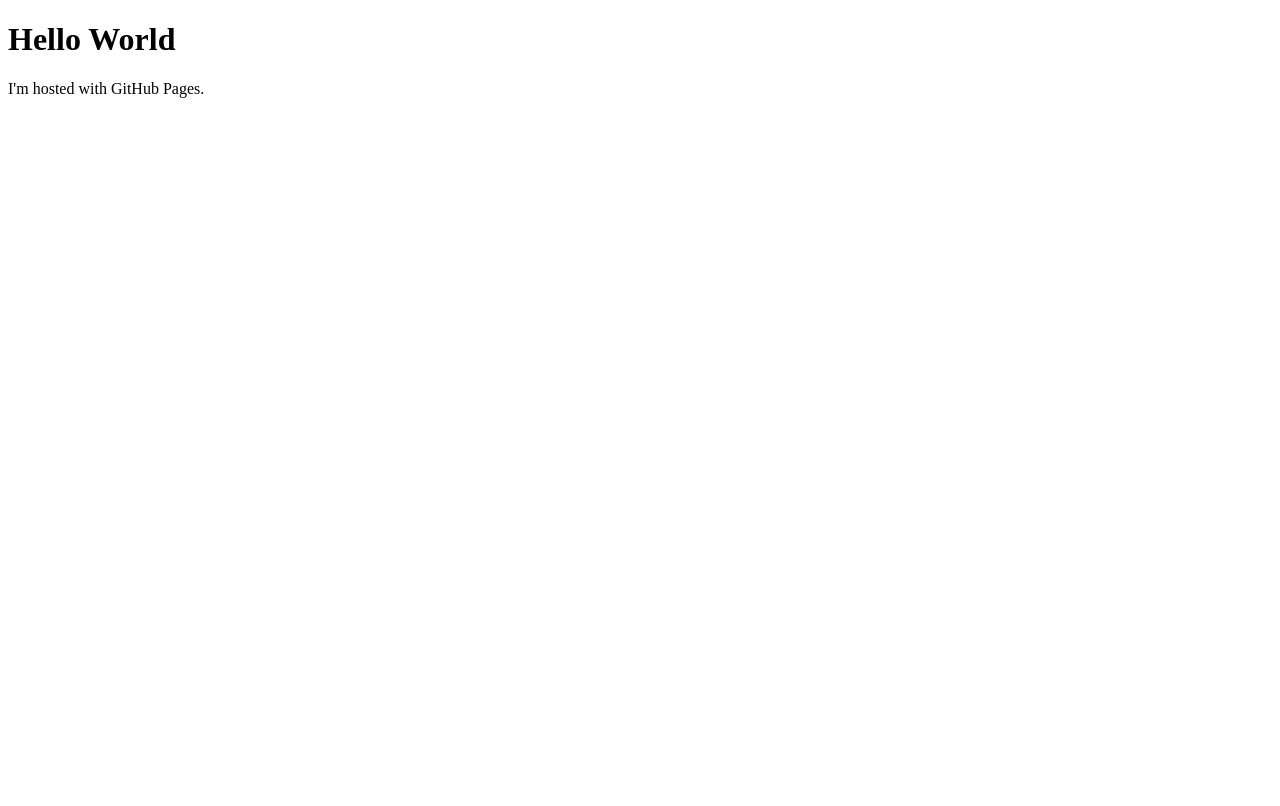
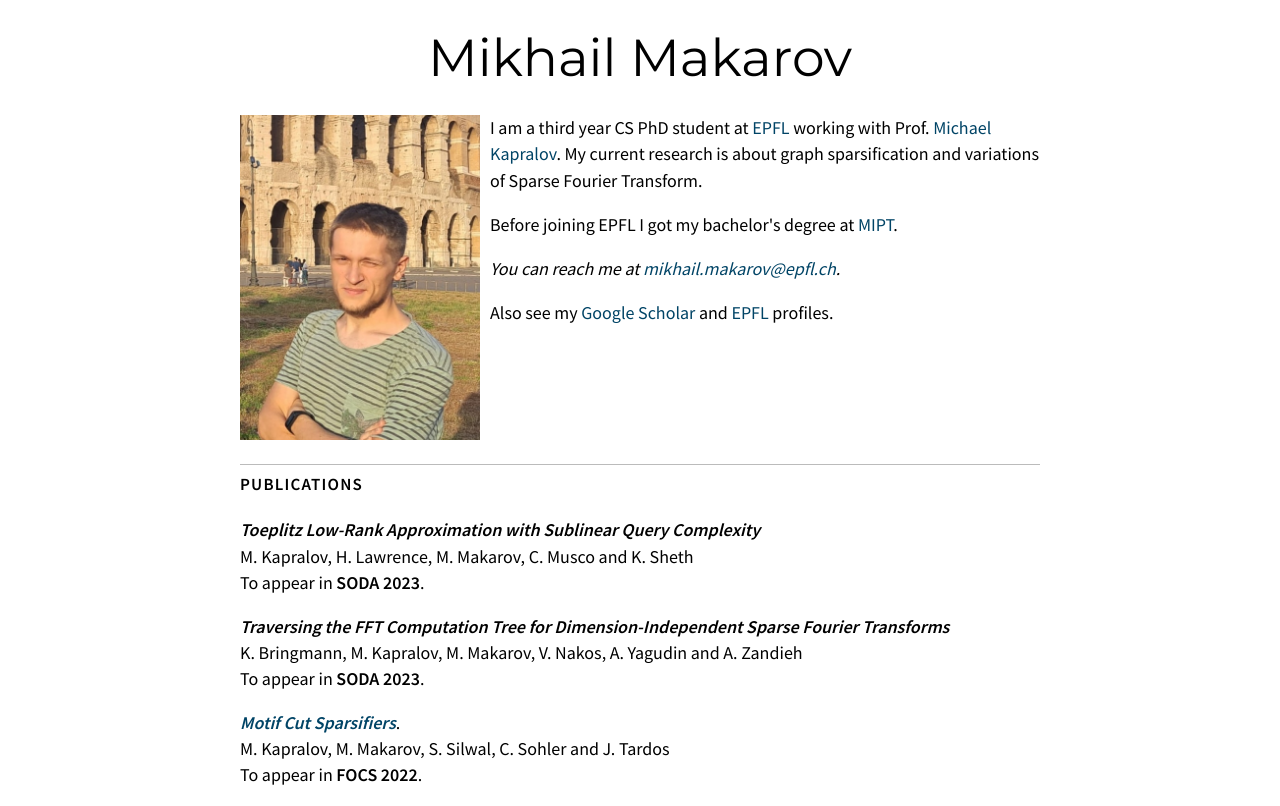
Before and after one commit to makarov-mv/makarov-mv.github.io, a plain HTML site: page index.html in a window 1280 px wide. Drawn offline with Linux system fonts and the light colour scheme.

Commit message:
state pre FOCS 2022

```diff
--- a/index.html
+++ b/index.html
@@ -1,7 +1,51 @@
 <!DOCTYPE html>
 <html>
+<head>
+  <meta charset='UTF-8'>
+  <meta name='viewport' content='width=device-width, initial-scale=1.0'>
+  <link rel='stylesheet' href='https://fonts.googleapis.com/css?family=Montserrat&display=swap'>
+  <link rel='stylesheet' href='main.css'>
+  <title>Mikhail Makarov</title>
+</head>
 <body>
-<h1>Hello World</h1>
-<p>I'm hosted with GitHub Pages.</p>
+<div class='wrapper'>
+
+  <div class='title'>Mikhail Makarov</div>
+
+  <div class='photo'><img src='personal_picture.jpg'></div>
+<p>
+I am a third year CS PhD student at <a href="http://epfl.ch/">EPFL</a> working with Prof. <a href="https://theory.epfl.ch/kapralov/">Michael Kapralov</a>. My current research is about graph sparsification and variations of Sparse Fourier Transform.
+	</p>
+	<p>
+Before joining EPFL I got my bachelor's degree at <a href="https://mipt.ru/english/">MIPT</a>.
+</p>
+ <address>
+You can reach me at <a href="mailto:mikhail.makarov@epfl.ch">mikhail.makarov@epfl.ch</a>.
+ </address>
+ <p>
+ Also see my <a href="https://scholar.google.com/citations?user=ZDJ4JiAAAAAJ">Google Scholar</a> and <a href="https://people.epfl.ch/mikhail.makarov/?lang=en">EPFL</a> profiles.
+ </p>
+  <div class='clear'></div>
+
+  <h1 class='publicons'>Publications
+
+  </h1>
+  <p>
+    <i><b>Toeplitz Low-Rank Approximation with Sublinear Query Complexity</b></i><br>
+M. Kapralov, H. Lawrence, M. Makarov, C. Musco and K. Sheth<br>
+    To appear in <b>SODA 2023</b>.
+  </p>
+  <p>
+  <i><b>Traversing the FFT Computation Tree for Dimension-Independent Sparse Fourier Transforms</b></i><br>
+ K. Bringmann, M. Kapralov, M. Makarov, V. Nakos, A. Yagudin and A. Zandieh <br>
+    To appear in <b>SODA 2023</b>.
+  </p>
+  <p>
+    <i><b><a href="https://arxiv.org/abs/2204.09951">Motif Cut Sparsifiers</a></b></i>.<br>
+    M. Kapralov, M. Makarov, S. Silwal, C. Sohler and J. Tardos<br>
+    To appear in <b>FOCS 2022</b>.<br>
+  </p>
+
+</div>
 </body>
 </html>
--- /dev/null
+++ b/main.css
@@ -0,0 +1,41 @@
+@import url('https://fonts.googleapis.com/css2?family=Source+Sans+Pro:wght@400;600&display=swap');
+body {
+  font-family: 'Source Sans Pro', sans-serif;
+  font-size: 18px;
+  line-height: 1.45;
+}
+.wrapper {
+  max-width: 800px;
+  margin-right: auto;
+  margin-left: auto;
+  padding-right: 10px;
+  padding-left: 10px;
+}
+.title {
+  font-family: Montserrat, Open sans, sans-serif;
+  font-size: 52px;
+  text-align: center;
+  margin: 20px;
+}
+  @media screen and (max-width: 500px) {
+    .title { font-size: 46px; margin: 10px; }}
+h1 {
+  font-size: 24px;
+  font-weight: bold;
+  font-variant: small-caps;
+  text-transform: lowercase;
+  border-top: 1px solid #bbb;
+  letter-spacing: 0.05em;
+}
+.photo { width: 240px; float: left; margin-right: 10px; }
+  @media screen and (max-width: 500px) {
+    .photo { float: none; margin: auto; }}
+img { width: 100%; }
+.publicons { display: flex; justify-content: space-between; }
+.icon { vertical-align: top; width: 1em; }
+.clear { clear: both; }
+a { color: #046; text-decoration: none; }
+a:hover { text-decoration: underline; }
+ul { padding-inline-start: 20px; margin-top: 0px; }
+ul li {  padding-bottom: 3px; }
+small { color: #777; }
```
Also changed, not shown: dblp-square.svg (added), google-scholar-square.svg (added), personal_picture.jpg (added), 1 other file.
